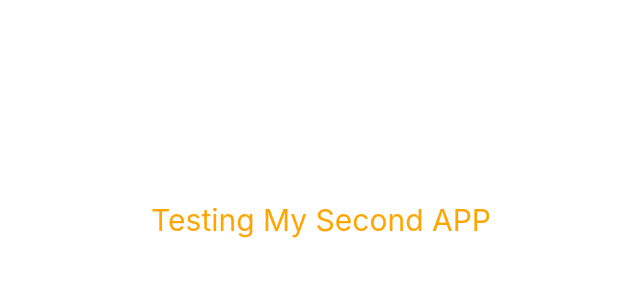
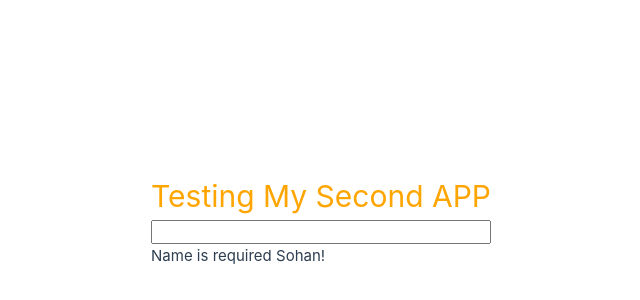
Before and after one commit to ProgrammerSohan/Vue-Js3_Frontend-Dev, a Vue app in the folder s2_ch2/second-app-ch2/: page / in a window 1280 px wide. Shown: the part 180-480 px from the top of the page, without its empty margins (149-789 px from the left). Built offline with nearby package versions, Linux system fonts and the light colour scheme.

Commit message:
2.2_understanding computed properties

```diff
--- a/s2_ch2/second-app-ch2/src/App.vue
+++ b/s2_ch2/second-app-ch2/src/App.vue
@@ -1,15 +1,18 @@
 <template>
 
   <Test1 />
+  <br>
+  <Computedproperty0 />
 
 </template>
 <script>
   import Test1 from './components/Test1-01.vue'
+  import Computedproperty0 from './components/Computed-property0.vue'
 
 export default{
   components: {
     Test1,
-
+    Computedproperty0,
   }
 
 
--- /dev/null
+++ b/s2_ch2/second-app-ch2/src/components/Computed-property0.vue
@@ -0,0 +1,26 @@
+<template >
+    <input v-model="name">
+    <br>
+    <div>
+            <span>{{error}}</span>
+    </div>
+</template>
+<script>
+    export default{
+        data(){
+            return {
+                name: '',
+
+            }
+        },
+        computed: {
+            error(){
+                return this.name ? '' : 'Name is required Sohan!'
+
+            }
+
+        }
+
+    }
+
+</script>
```
